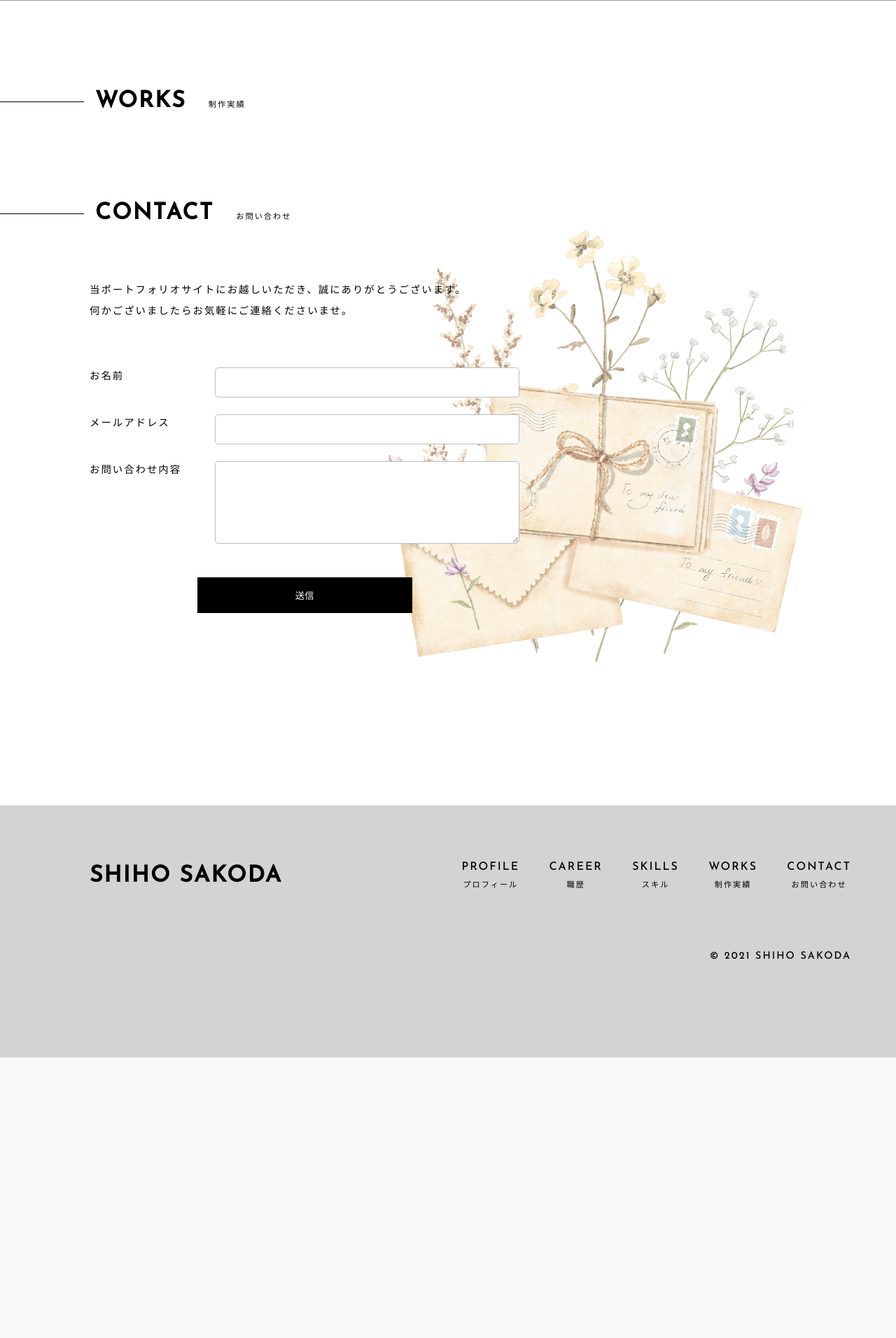
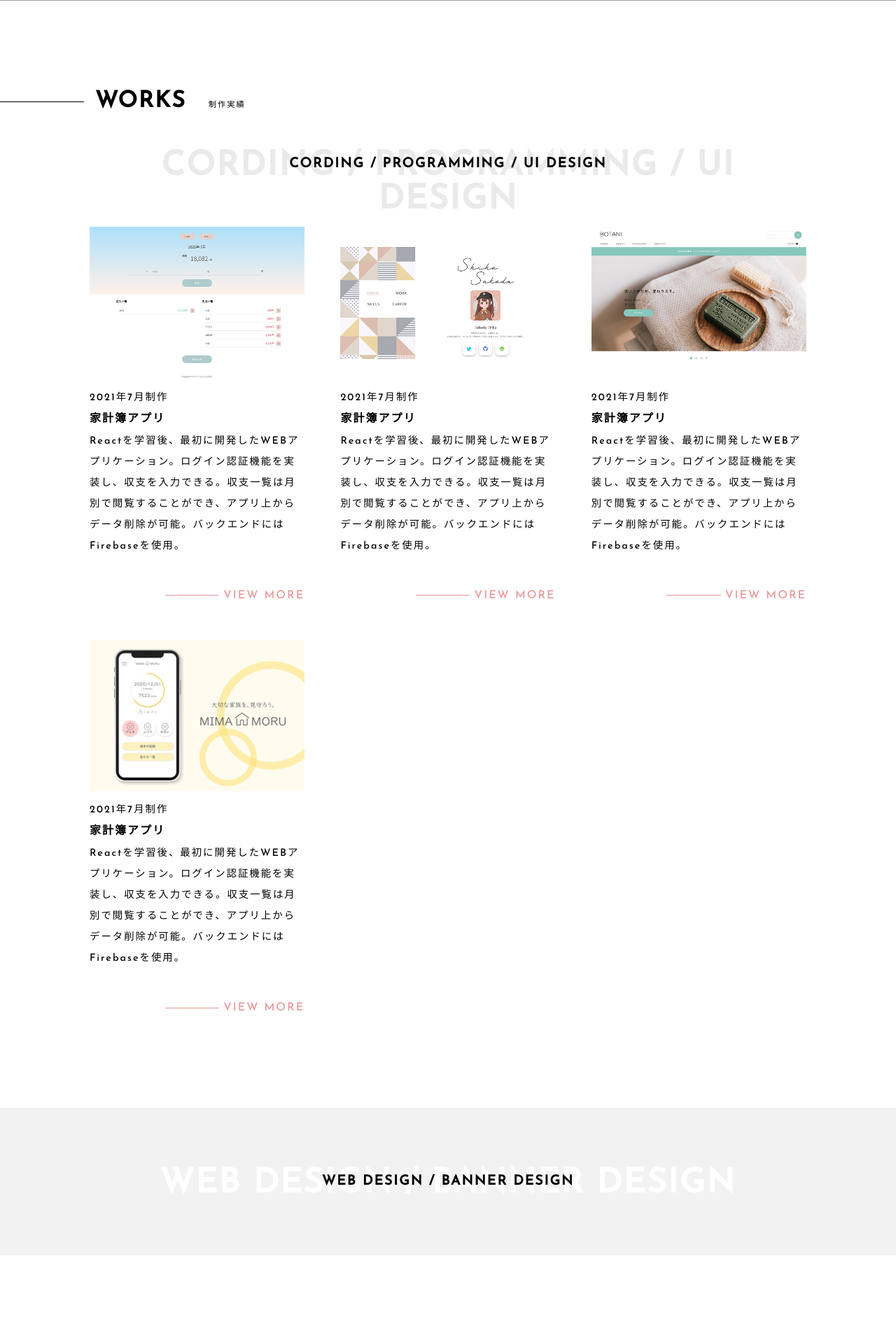
Before and after one commit to SakodaShiho/new_portfolio, a PHP site: page / in a window 1280 px wide. Shown: the part 3288-5200 px from the top of the page at 70% size. Before the commit the page ends 4799 px from the top, so only its background shows below. Run offline with PHP 8.4, Linux system fonts and the light colour scheme; some libraries are stand-ins or nearby versions; grey boxes are pictures that could not be loaded.

Commit message:
cording section add

```diff
--- a/css/style.css
+++ b/css/style.css
@@ -8,6 +8,9 @@ body {
 
 section {
   margin: 8rem 0;
+}
+.bg_gray {
+  background-color: #f2f2f2;
 }
 .container {
   width: 80%;
@@ -45,7 +48,7 @@ p {
   font-size: 1rem;
   align-items: center;
   display: flex;
-  width: 80%;
+  width: 65%;
   margin-top: 1rem;
   float: right;
 }
@@ -207,6 +210,13 @@ header .nav_pc ul li span {
   margin: 0 0.5rem;
   padding: 1rem;
 }
+.cr_item:first-child {
+  margin-left: 0;
+}
+.cr_item:last-child {
+  margin-right: 0;
+}
+
 .cr_item img {
   display: block;
   margin: 0 auto;
@@ -273,8 +283,80 @@ header .nav_pc ul li span {
 
 /* works_cording */
 
+.works_cording .works_ttl {
+  position: relative;
+  padding: 2rem 0;
+  font-size: 1.2rem;
+  text-align: center;
+}
+
+.works_ttl span {
+  position: relative;
+  z-index: 2;
+}
+
+.works_ttl:before {
+  width: 100%;
+  content: attr(data-en);
+  position: absolute;
+  color: #eaeaea;
+  font-size: 3rem;
+  top: 25%;
+  left: 50%;
+  transform: translateX(-50%);
+}
+
+.cording_item {
+  display: flex;
+  flex-wrap: wrap;
+  justify-content: space-between;
+}
+.cording_item_child {
+  width: 30%;
+  margin-top: 3rem;
+}
+.cording_item_child img {
+  width: 100%;
+  transition: 0.5s;
+}
+.cording_item_child a img:hover {
+  opacity: 0.6;
+  filter: alpha(opacity=70);
+}
+.cording_item_child p {
+  margin-top: 0.5rem;
+}
+.cording_item_child p:nth-of-type(2) {
+  margin-bottom: 2rem;
+}
+
 /* works_design */
 
+.works_design {
+  padding: 4rem;
+}
+.works_design .works_ttl2 {
+  position: relative;
+  padding: 2rem 0;
+  font-size: 1.2rem;
+  text-align: center;
+}
+
+.works_ttl2 span {
+  position: relative;
+  z-index: 2;
+}
+
+.works_ttl2:before {
+  width: 100%;
+  content: attr(data-en);
+  position: absolute;
+  color: #fff;
+  font-size: 3rem;
+  top: 25%;
+  left: 50%;
+  transform: translateX(-50%);
+}
 /* contact */
 
 .contact {
--- a/index.html
+++ b/index.html
@@ -92,7 +92,7 @@
                             <p class="ttl2">WEB制作会社に就職</p>
                             <p>アルバイト</p>
                         </div>
-                        <p class="view_more">VIEW MORE</p>
+                        <p class="view_more"><a href="#">VIEW MORE</a></p>
                     </div>
 
                     <div class="cr_item">
@@ -102,7 +102,7 @@
                             <p class="ttl2">ブライダル企業に就職</p>
                             <p>正社員</p>
                         </div>
-                        <p class="view_more"><a href="">VIEW MORE</a></p>
+                        <p class="view_more"><a href="#">VIEW MORE</a></p>
                     </div>
 
                     <div class="cr_item">
@@ -112,7 +112,7 @@
                             <p class="ttl2">歯科医院へ就職</p>
                             <p>正社員</p>
                         </div>
-                        <p class="view_more">VIEW MORE</p>
+                        <p class="view_more"><a href="#">VIEW MORE</a></p>
                     </div>
 
                     <div class="cr_item">
@@ -121,7 +121,7 @@
                             <p>2015年3月</p>
                             <p class="ttl2">短期大学卒業</p>
                         </div>
-                        <p class="view_more">VIEW MORE</p>
+                        <p class="view_more"><a href="#">VIEW MORE</a></p>
                     </div>
 
                 </div>
@@ -139,19 +139,19 @@
                     <div class="skill-name">
                         <p>HTML / CSS</p>
                     </div>
-                    <div class="skillbar" data-percent="80">
+                    <div class="skillbar" data-percent="90">
                         <p class="skillbar-bar" style="background:#EABDBE;"></p>
-                        <span class="skill-bar-percent" data-value="80"></span>
+                        <span class="skill-bar-percent" data-value="90"></span>
                     </div>
                 </div>
 
                 <div class="skill-contents">
                     <div class="skill-name">
-                        <p>XD</p>
+                        <p>XD / figma</p>
                     </div>
-                    <div class="skillbar" data-percent="80">
+                    <div class="skillbar" data-percent="90">
                         <p class="skillbar-bar" style="background: #EABDBE;"></p>
-                        <span class="skill-bar-percent" data-value="80"></span>
+                        <span class="skill-bar-percent" data-value="90"></span>
                     </div>
                 </div>
 
@@ -159,15 +159,15 @@
                     <div class="skill-name">
                         <p>Photoshop</p>
                     </div>
-                    <div class="skillbar" data-percent="60">
+                    <div class="skillbar" data-percent="70">
                         <p class="skillbar-bar" style="background: #EABDBE;"></p>
-                        <span class="skill-bar-percent" data-value="60"></span>
+                        <span class="skill-bar-percent" data-value="70"></span>
                     </div>
                 </div>
 
                 <div class="skill-contents">
                     <div class="skill-name">
-                        <p>Illusrator</p>
+                        <p>JavaScript</p>
                     </div>
                     <div class="skillbar" data-percent="50">
                         <p class="skillbar-bar" style="background: #EABDBE;"></p>
@@ -177,7 +177,7 @@
 
                 <div class="skill-contents">
                     <div class="skill-name">
-                        <p>JavaScript</p>
+                        <p>React</p>
                     </div>
                     <div class="skillbar" data-percent="40">
                         <p class="skillbar-bar" style="background: #EABDBE;"></p>
@@ -194,10 +194,61 @@
             <div class="ttl">
                 <h2>WORKS<span>制作実績</span></h2>
             </div>
+            <div class="container">
+                <div class="works_cording">
+                    <h2 class="works_ttl" data-en="CORDING / PROGRAMMING / UI DESIGN"><span>CORDING / PROGRAMMING / UI
+                            DESIGN</span>
+                    </h2>
+
+                    <div class="cording_item">
+                        <div class="cording_item_child">
+                            <a href="#"><img src="./img/cording1.png"></a>
+                            <p>2021年7月制作</p>
+                            <h3>家計簿アプリ</h3>
+                            <p>Reactを学習後、最初に開発したWEBアプリケーション。ログイン認証機能を実装し、収支を入力できる。収支一覧は月別で閲覧することができ、アプリ上からデータ削除が可能。バックエンドにはFirebaseを使用。
+                            </p>
+                            <p class="view_more"><a href="#">VIEW MORE</a></p>
+                        </div>
+
+                        <div class="cording_item_child">
+                            <a href="#"><img src="./img/cording2.png"></a>
+                            <p>2021年7月制作</p>
+                            <h3>家計簿アプリ</h3>
+                            <p>Reactを学習後、最初に開発したWEBアプリケーション。ログイン認証機能を実装し、収支を入力できる。収支一覧は月別で閲覧することができ、アプリ上からデータ削除が可能。バックエンドにはFirebaseを使用。
+                            </p>
+                            <p class="view_more"><a href="#">VIEW MORE</a></p>
+                        </div>
+                        <div class="cording_item_child">
+                            <a href="#"><img src="./img/cording3.png"></a>
+                            <p>2021年7月制作</p>
+                            <h3>家計簿アプリ</h3>
+                            <p>Reactを学習後、最初に開発したWEBアプリケーション。ログイン認証機能を実装し、収支を入力できる。収支一覧は月別で閲覧することができ、アプリ上からデータ削除が可能。バックエンドにはFirebaseを使用。
+                            </p>
+                            <p class="view_more"><a href="#">VIEW MORE</a></p>
+                        </div>
+                        <div class="cording_item_child">
+                            <a href="#"><img src="./img/cording4.png"></a>
+                            <p>2021年7月制作</p>
+                            <h3>家計簿アプリ</h3>
+                            <p>Reactを学習後、最初に開発したWEBアプリケーション。ログイン認証機能を実装し、収支を入力できる。収支一覧は月別で閲覧することができ、アプリ上からデータ削除が可能。バックエンドにはFirebaseを使用。
+                            </p>
+                            <p class="view_more"><a href="#">VIEW MORE</a></p>
+                        </div>
+                    </div>
+
+                </div>
+            </div>
         </section>
-        <section class="works_design">
 
+        <section class="bg_gray">
+            <div class="container">
+                <div class="works_design">
+                    <h2 class="works_ttl2" data-en="WEB DESIGN / BANNER DESIGN"><span>WEB DESIGN / BANNER DESIGN</span>
+                    </h2>
+                </div>
+            </div>
         </section>
+
 
         <section>
             <div class="ttl">
```
Also changed, not shown: img/cording1.png (added), img/cording2.png (added), img/cording3.png (added), img/cording4.png (added), 1 other file.
